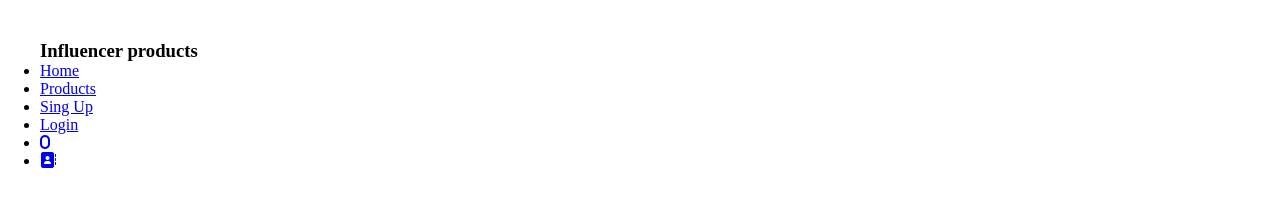
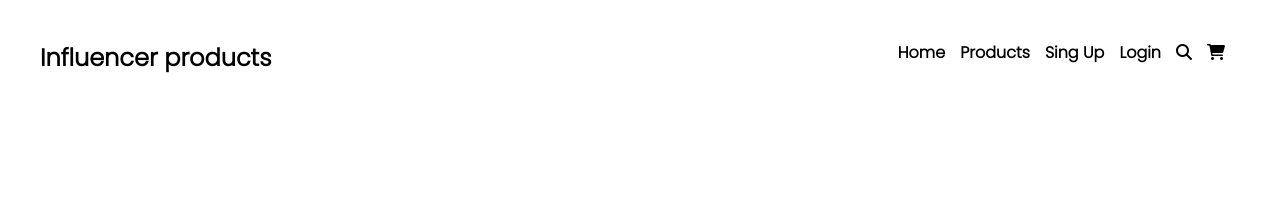
Before and after one commit to hidenlearner/assignment-2, a plain HTML site: page index.html in a window 1280 px wide. Drawn offline with Linux system fonts and the light colour scheme.

Commit message:
header section is ready

```diff
--- a/index.html
+++ b/index.html
@@ -15,7 +15,7 @@
 </head>
 
 <body>
-    <header class="container">
+    <header class="container header">
         <div>
             <h3>Influencer products </h1>
         </div>
@@ -25,8 +25,8 @@
                 <li><a href="#">Products</a></li>
                 <li><a href="#">Sing Up</a></li>
                 <li><a href="#">Login</a></li>
-                <li><a href="#"><i class="fa-solid fa-0"></i></a></li>
-                <li><a href="#"><i class="fa-solid fa-address-book"></i></a></li>
+                <li><a href="#"><i class="fa-solid fa-magnifying-glass"></i></a></li>
+                <li><a href="#"><i class="fa-solid fa-cart-shopping"></i></a></li>
             </ul>
         </nav>
     </header>
--- a/style.css
+++ b/style.css
@@ -1,3 +1,6 @@
+/* this is google font link */
+@import url("https://fonts.googleapis.com/css2?family=Poppins:ital,wght@0,300;1,400&family=Roboto+Mono:wght@300;400;500&family=Ubuntu:ital,wght@0,300;0,400;0,500;0,700;1,300;1,400;1,500&display=swap");
+
 /* :default css something here */
 * {
   margin: 0px;
@@ -5,8 +8,39 @@
   box-sizing: border-box;
 }
 
+body {
+  font-family: "Poppins", sans-serif;
+}
+
 .container {
   max-width: 1300px;
   margin: 0 auto;
   padding: 2.5rem;
 }
+
+/* header from here */
+.header {
+  display: flex;
+  justify-content: space-between;
+}
+
+.header h3 {
+  font-size: 24px;
+}
+
+header nav {
+}
+header nav ul {
+  display: flex;
+}
+
+header nav ul li {
+  list-style: none;
+  margin-right: 15px;
+  font-weight: 700;
+}
+
+header nav ul li a {
+  text-decoration: none;
+  color: black;
+}
```
